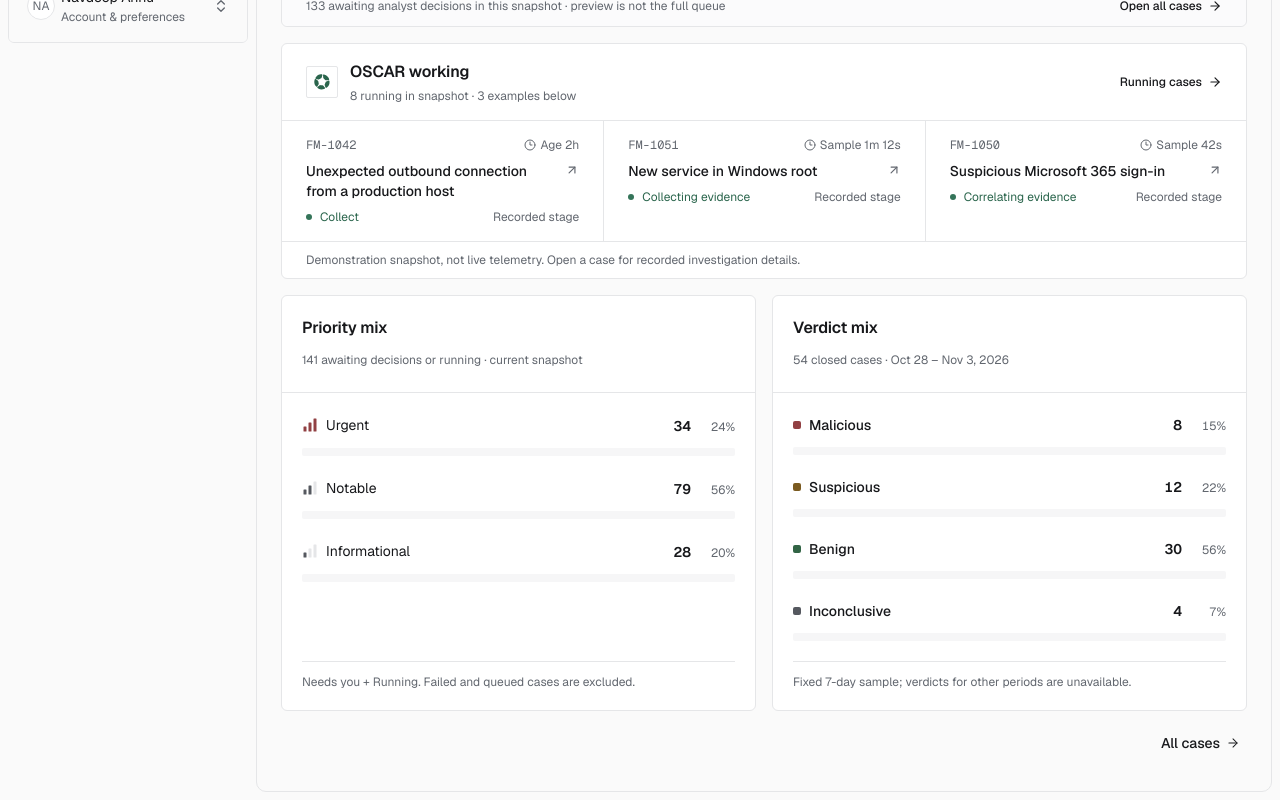
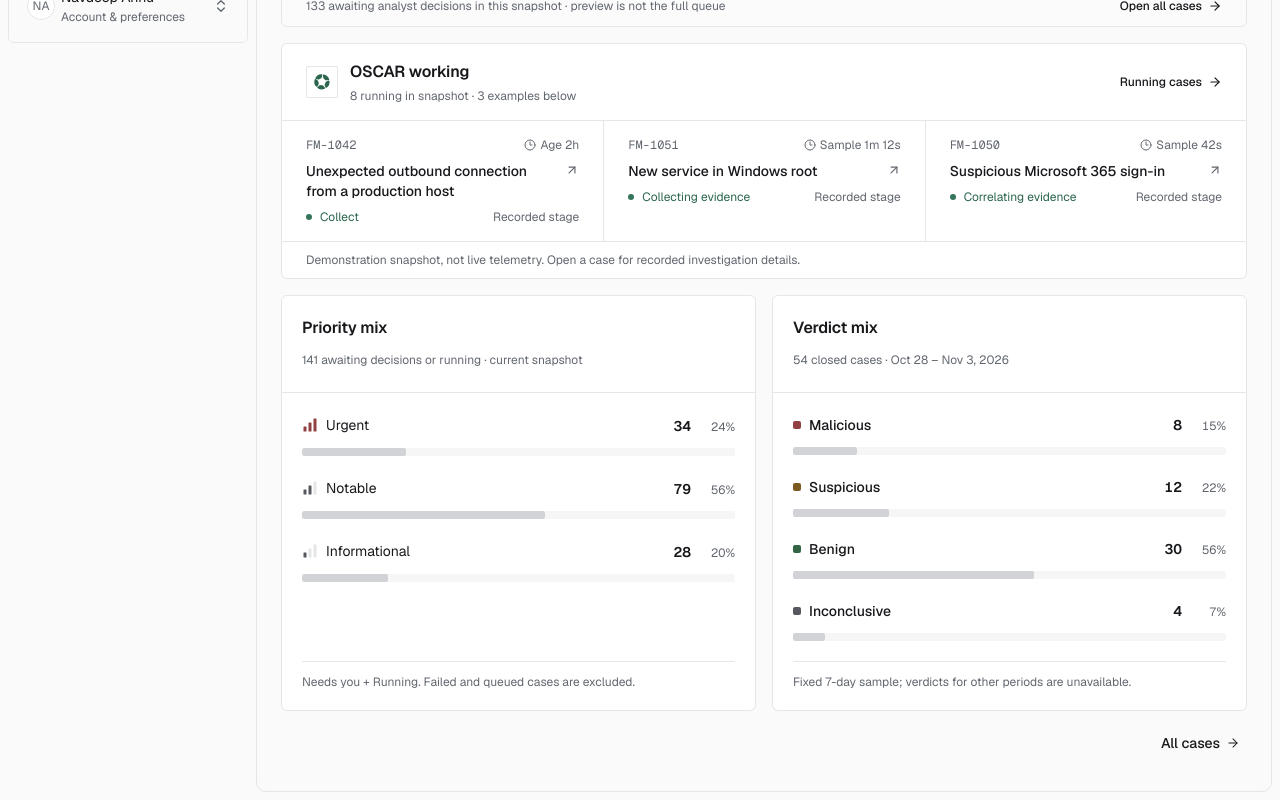
Before and after one commit to Navdeepannu/fortmind-platform, a Next.js app: page /platform/overview in a window 1280 px wide. Shown: the part 749-1549 px from the top of the page. Built offline with nearby package versions, Linux system fonts and the light colour scheme.

Commit message:
style(tokens): expose theme-aware illustration color

```diff
--- a/app/globals.css
+++ b/app/globals.css
@@ -39,6 +39,7 @@
   --color-accent-foreground: var(--accent-foreground);
   --color-destructive: var(--destructive);
   --color-border: var(--border);
+  --color-illustration: var(--illustration);
   --color-border-secondary: var(--border-secondary);
   --color-border-strong: var(--border-strong);
   --color-input: var(--input);
@@ -226,6 +227,7 @@
   --surface-hover: oklch(0.966 0.002 260); /* subtle hover without raised cards */
   --destructive: var(--danger-foreground);
   --border: oklch(0.924740 0.002906 264.54); /* #E5E6E8 */
+  --illustration: var(--border-strong); /* Neutral light-mode illustration fill */
   --border-secondary: var(--border); /* Light-mode alias. */
   --border-strong: oklch(0.866175 0.004672 258.33); /* #D1D3D6 */
   --input: oklch(0.866175 0.004672 258.33); /* #D1D3D6 */
@@ -386,6 +388,7 @@
   --accent: oklch(0.233609 0.008932 255.60); /* #1B1E22 */
   --surface-hover: oklch(0.208 0.006 258); /* close-to-canvas hover */
   --border: oklch(0.270684 0.002912 196.98); /* #252727 */
+  --illustration: oklch(0.362106 0.006573 248.01); /* #3B3E41 */
   --border-secondary: oklch(0.264497 0.009761 268.31); /* #23252A */
   --border-strong: oklch(0.359444 0.011117 264.43); /* #3A3D43 */
   --input: oklch(0.359444 0.011117 264.43); /* #3A3D43 */
```
